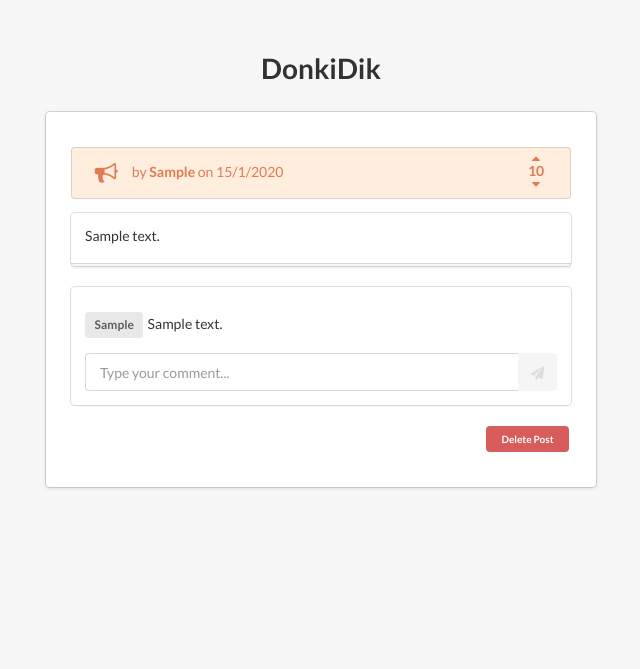
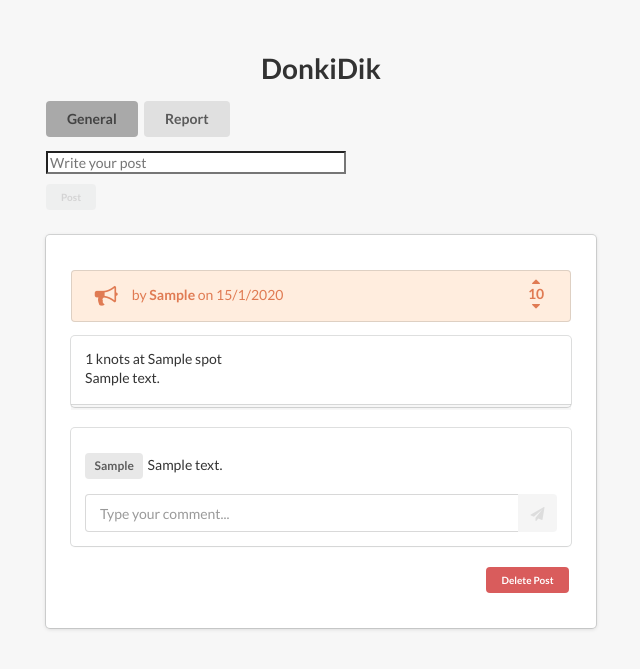
Before and after one commit to gileez/donkidik_old, a Django app: page /gal/ in a window 1280 px wide. Shown: the top 669 px of the page, without its empty margins (319-959 px from the left). Run offline with Django 3.2, Linux system fonts and the light colour scheme; a user stored in the database is signed in; tables that the repository leaves empty hold one stand-in row (values such as "Sample post"); some libraries are stand-ins or nearby versions.

Commit message:
all of gili's bullshit

```diff
--- a/donkidik/api.py
+++ b/donkidik/api.py
@@ -86,16 +86,15 @@ def create_post(request):
 				return JsonResponse(ret)
 		data = request.POST
 		uid = int(request.user.id)
-		print "post type is %s" %data.get('post_type')
-		post_type = int(data.get('post_type'))
+		post_type = data.get('post_type')
+		spot_id = data.get('spot_id')
+		print "post type is %s" %post_type
 		p = Post.objects.create(author_id=uid, text=data.get('text'), post_type_id=post_type, date=datetime.datetime.now())
 		p.save()
-		if data['type_name'] == 'General':
+		if post_type == 1:
 			ret = {'status':'OK'}
-		elif data['type_name'] == 'Report':
-			spot_name = data['spot_name']
-			print "spot name is: %s" %spot_name
-			spot = Spot.objects.filter(name=spot_name)[0]
+		elif post_type == 2:
+			spot = Spot.objects.filter(pk=spot_id)[0]
 			if not spot:
 				ret['error']="Spot not found"
 			else:
@@ -103,6 +102,7 @@ def create_post(request):
 				p_meta = PostMeta.objects.create(post=p,knots=knots,spot=spot)
 				#p_meta.save()
 				ret = {'status':'OK'}
+		ret['post'] = p.jsonify()
 	return JsonResponse(ret)
 
 @csrf_exempt
@@ -195,13 +195,14 @@ def get_post_types(request):
 @csrf_exempt
 @login_required
 def get_spots(request):
-	ret = {'status':'OK', 'data':[]}
+	ret = {'status':'FAIL', 'data':[]}
 	spots = Spot.objects.all()
 	for s in spots:
 		ret['data'].append({
-								'id': s.id,
+								'id': int(s.id),
 								'name': s.name
 							})
+	ret['status'] = 'OK'
 	return JsonResponse(ret)
 
 @csrf_exempt
--- a/donkidik/templates/home_gal.html
+++ b/donkidik/templates/home_gal.html
@@ -58,6 +58,14 @@
 		body{padding:0;margin:0;}
 		#main{position: relative;width:550px;margin:0 auto;padding:50px 0;}
 		#main > h1{text-align:center;}
+		#main .post_creation {}
+		#main .post_creation .post_types {}
+		#main .post_creation .post_types ul {list-style: none; padding:0;}
+		#main .post_creation .post_types ul li {display: inline;}
+		#main .post_creation .post_types ul li .selected{background: darkgray;}
+		#main .post_creation .post_inputs {}
+		#main .post_creation .post_inputs .post_text {width: 50%; min-width: 300px}
+		#main .post_creation .post_inputs .post_button_cont { margin-top: 10px; }
 		#main .posts{position: relative;}
 		#main .posts .loading{padding:150px;text-align:center;font-size:22px;}
 		#main .posts > ul, #main .posts > ul > li{list-style:none;padding:0;margin:0;}
@@ -113,6 +121,20 @@
 							}
 						});
 					},
+					get_spots: function(){
+						var url = '/api/spots/all/';
+						return $http.get(url).then(function(res){
+							if (_is_success(res)) {
+								return {
+									success: true,
+									spots: res.data.data
+								};
+							}
+							else {
+								return { success: false };
+							}
+						});
+					},
 					reload_post_comments: function(pid) {
 						var url = '/api/post/' + pid + '/comments/';
 						return $http.get(url).then(function(res){
@@ -145,6 +167,16 @@
 							};
 						});
 					},
+					create_post: function(data){
+						var url = '/api/post/add/';
+						return $http.post(url,data).then(function(res){
+							return {
+								success: _is_success(res),
+								post: res.data.post,
+								error: res.data.error
+							};
+						});
+					}
 				};
 			});
 
@@ -158,8 +190,10 @@
 			.controller('HomeController', function($scope, homeService){
 
 				$scope.posts = [];
-
-				$scope.create_post = function(post_type_id, text){};
+				$scope.spots = [];
+				$scope.post_types = [	{id:1, name: 'General'},
+										{id:2, name: 'Report'}];
+				$scope.selected_post_type = 1;
 
 				$scope.get_posts = function(){
 					$scope.posts = [];
@@ -170,6 +204,24 @@
 						}
 						else {
 							alert('Error getting posts...');
+						}
+					});
+				};
+
+
+				$scope.get_spots = function(){
+					$scope.spots = [];
+					homeService.get_spots().then(function(res){
+						if (res.success) {
+							if (res.spots){
+								$scope.spots = res.spots;
+							}
+							else{
+								alert("something went wrong");
+							}
+						}
+						else {
+							alert('Error getting spots...');
 						}
 					});
 				};
@@ -216,6 +268,39 @@
 					});
 				};
 
+				$scope.create_post = function(){
+					data = {
+								post_type: Number($scope.selected_post_type),
+								text: $scope.post_text,
+
+					};
+					if ($scope.selected_post_type != 1){
+						try{
+							data['spot_id'] = Number($scope.selected_spot.id);
+							data['knots'] = Number($scope.knots);
+						}catch(e){
+							alert(e);
+							return;
+						}
+					}
+					homeService.create_post(data).then(function(res){
+						if (res.success){
+							$scope.posts.splice(0,0,res.post);
+						}else{
+							alert(res.error);
+						}
+					}).catch(function(res){
+						//TODO: let user know post didn't go through
+						alert("fuck-a-duck");
+						return;
+					});
+
+				};
+
+				$scope.change_selected = function(selected){
+					$scope.selected_post_type = selected;
+				};
+				$scope.get_spots();
 				$scope.get_posts();
 
 			});
@@ -228,6 +313,66 @@
 <body>
 	<div id="main" ng-controller="HomeController">
 		<h1>DonkiDik</h1>
+		<div class="post_creation">
+			<div class="post_types">
+				<ul>
+					<li ng-repeat="pt in post_types" id="[[pt.id]]" ng-click="change_selected(pt.id)">
+						<button class="ui button" ng-class="{selected: pt.id == selected_post_type}">[[pt.name]]</button>
+					</li>
+					<!--li id="1" ng-click="generalSelected()"><button class="ui button">General</button></li>
+					<li id="2" ng-click="reportSelected()"><button class="ui button">Report</button></li-->
+				</ul>
+			</div>
+			<div class="post_inputs">
+				<div class="report" ng-show="selected_post_type == 2">
+					<input type="text" class="post_text" placeholder="Write your post" ng-model="post_text">
+					<select ng-model="selected_spot" class="spots" ng-options="spot as spot.name for spot in spots track by spot.id">
+						<option value="" disabled selected style="display: none">Spot</option>
+					</select>
+					<select id="knots" ng-model="knots">
+						<option value="" disabled selected style="display: none">Knots</option>
+						<option value="5">5</option>
+						<option value="6">6</option>
+						<option value="7">7</option>
+						<option value="8">8</option>
+						<option value="9">9</option>
+						<option value="10">10</option>
+						<option value="11">11</option>
+						<option value="12">12</option>
+						<option value="13">13</option>
+						<option value="14">14</option>
+						<option value="15">15</option>
+						<option value="16">16</option>
+						<option value="17">17</option>
+						<option value="18">18</option>
+						<option value="19">19</option>
+						<option value="20">20</option>
+						<option value="21">21</option>
+						<option value="22">22</option>
+						<option value="23">23</option>
+						<option value="24">24</option>
+						<option value="25">25</option>
+						<option value="26">26</option>
+						<option value="27">27</option>
+						<option value="28">28</option>
+						<option value="29">29</option>
+						<option value="30">30</option>
+						<option value="31">31</option>
+						<option value="32">32</option>
+						<option value="33">33</option>
+						<option value="34">34</option>
+					</select>
+				</div>
+				<div class="general" ng-show="selected_post_type == 1">
+					<input type="text" class="post_text" placeholder="Write your post" ng-model="post_text">
+				</div>
+				<div class="post_button_cont">
+					<button id="create_post" class="ui mini green button" ng-click="create_post()" ng-disabled="!post_text">
+						Post
+					</button>
+				</div>
+			</div>
+		</div>
 		<div class="posts">
 			<div class="loading" ng-show="!posts_loaded">
 				Loading Posts...
@@ -243,7 +388,12 @@
 							<i class="caret down icon"></i>
 						</div>
 					</div>
-					<div class="content ui stacked segment">[[post.text]]</div>
+					<div class="content ui stacked segment">
+						<div class="spot_content" ng-show="post.knots && post.spot">
+							[[post.knots]] knots at [[post.spot]]<br>
+						</div>
+					[[post.text]]
+					</div>
 					<div class="comments ui segment">
 						<ul>
 							<li ng-repeat="comm in post.comments">
--- a/donkidik/urls.py
+++ b/donkidik/urls.py
@@ -56,7 +56,7 @@ urlpatterns = [
     # get post types: returns a json of post types
     url(r'api/post/types/$', api.get_post_types),
     # get spots: returns a json of all possible spots
-    url(r'api/spots/get/$', api.get_spots),
+    url(r'api/spots/all/$', api.get_spots),
     # follow
     url(r'api/user/(?P<uid>[0-9]+)/follow/$', api.follow),
     # unfollow
```
Also changed, not shown: 1 other file.
